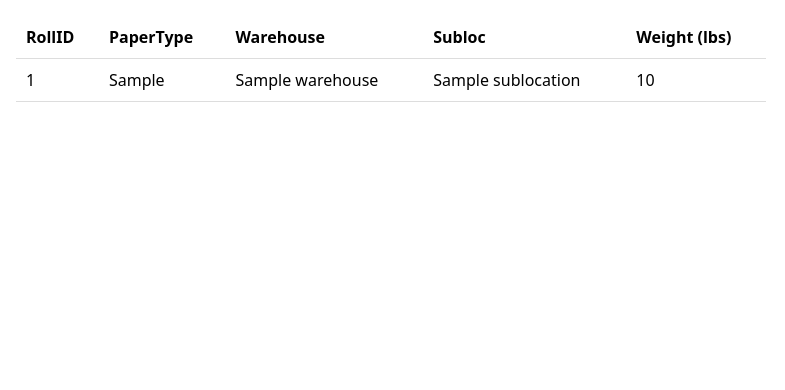
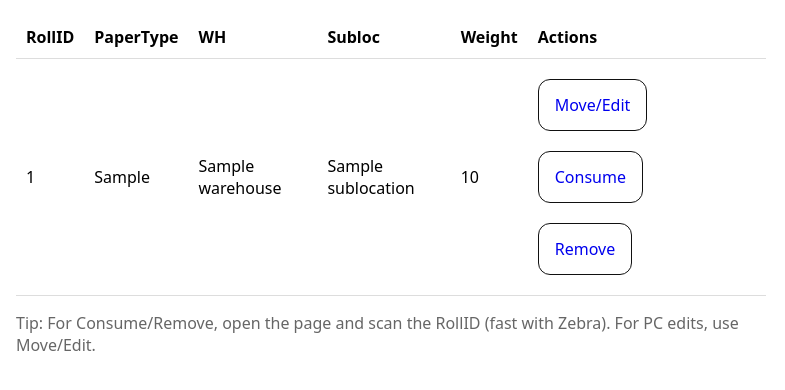
Before and after one commit to TomasOrrego11/Roll-Inventory, a Flask app: page /inventory/WH1 in a window 1280 px wide. Shown: the part 198-588 px from the top of the page, without its empty margins (0-785 px from the left). Run offline with Flask 3, Linux system fonts and the light colour scheme; the visitor is signed in with stand-in values (Sample User, id 1); a database or web service that is not in the repository returns one stand-in record (values such as "Sample title"); data that the repository does not hold is empty; parts of the project's set-up code (start-up, migrations or seed data) failed here and were passed over; some libraries are stand-ins or nearby versions.

Commit message:
Update inventory.html

```diff
--- a/templates/inventory.html
+++ b/templates/inventory.html
@@ -11,9 +11,10 @@
     <tr>
       <th>RollID</th>
       <th>PaperType</th>
-      <th>Warehouse</th>
+      <th>WH</th>
       <th>Subloc</th>
-      <th>Weight (lbs)</th>
+      <th>Weight</th>
+      <th>Actions</th>
     </tr>
   </thead>
   <tbody>
@@ -24,8 +25,17 @@
         <td>{{ r.warehouse }}</td>
         <td>{{ r.sublocation }}</td>
         <td>{{ r.weight_lbs }}</td>
+        <td>
+          <a class="btn inline" href="{{ url_for('edit_roll_form', roll_id=r.roll_id) }}">Move/Edit</a>
+          <a class="btn inline" href="{{ url_for('consume_form') }}">Consume</a>
+          <a class="btn inline" href="{{ url_for('remove_form') }}">Remove</a>
+        </td>
       </tr>
     {% endfor %}
   </tbody>
 </table>
+
+<p class="muted">
+Tip: For Consume/Remove, open the page and scan the RollID (fast with Zebra). For PC edits, use Move/Edit.
+</p>
 {% endblock %}
```
